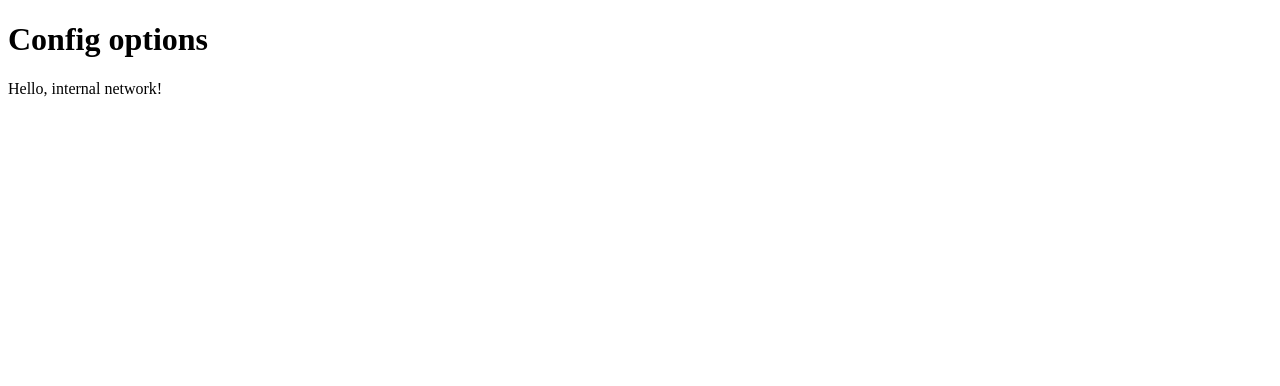
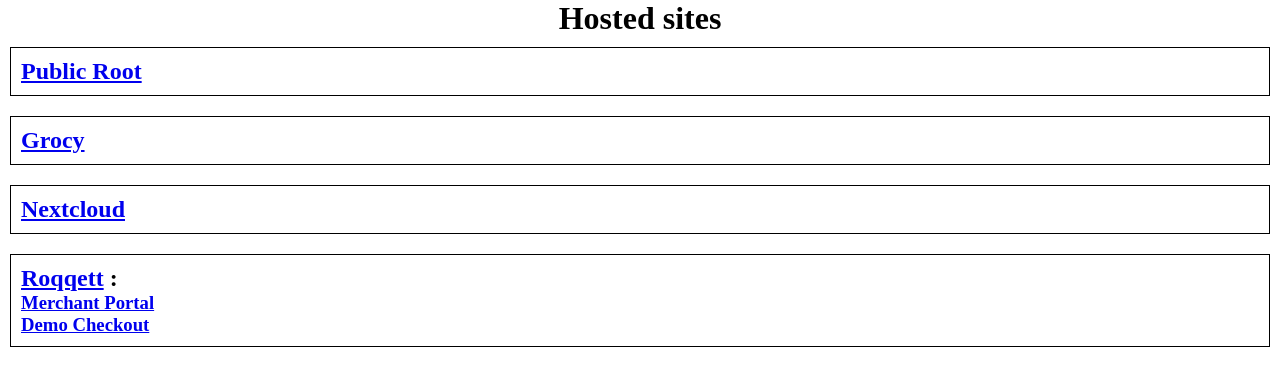
Before and after one commit to danwdart/system, a plain HTML site: page common/private_html/index.html in a window 1280 px wide. Drawn offline with Linux system fonts and the light colour scheme.

Commit message:
Local backends

```diff
--- a/common/private_html/index.html
+++ b/common/private_html/index.html
@@ -2,8 +2,60 @@
 <meta charset="utf-8">
 <meta name="viewport" content="width=device-width, initial-scale=1">
 <meta name="favicon" content="favicon.png">
+<style>
+    * {
+        border: 0;
+        margin: 0;
+        outline: 0;
+        box-sizing: border-box;
+    }
+    .centre {
+        text-align: center;
+    }
+    .grid {
+        display: grid;
+    }
+    .grid-item {
+        display: grid;
+        grid-column: 1;
+        margin: 10px;
+        padding: 10px;
+        border: 1px solid black;
+    }
+</style>
 <title>Personal server</title>
 <html>
-    <h1>Config options</h1>
-    <p>Hello, internal network!</p>
+    <h1 class="centre">Hosted sites</h1>
+    <div class="grid">
+        <div class="grid-item">
+            <h2>
+                <a href="http://home.dandart.co.uk">Public Root</a>
+            </h2>
+        </div>
+        <div class="grid-item">
+            <h2>
+                <a href="http://grocy.dandart.co.uk">Grocy</a>
+            </h2>
+        </div>
+        <div class="grid-item">
+            <h2>
+                <a href="http://nextcloud.dandart.co.uk">Nextcloud</a>
+            </h2>
+        </div>
+        <div class="grid-item">
+            <h2>
+                <a href="http://roqqett.dandart.co.uk">Roqqett</a> :
+                <p>
+                    <h3>
+                        <a href="http://roqqett.dandart.co.uk/_/">Merchant Portal</a>
+                    </h3>
+                </p>
+                <p>
+                    <h3>
+                        <a href="http://roqqett.dandart.co.uk/demo/checkout">Demo Checkout</a>
+                    </h3>
+                </p>
+            </h2>
+        </div>
+    </div>
 </html>
```
